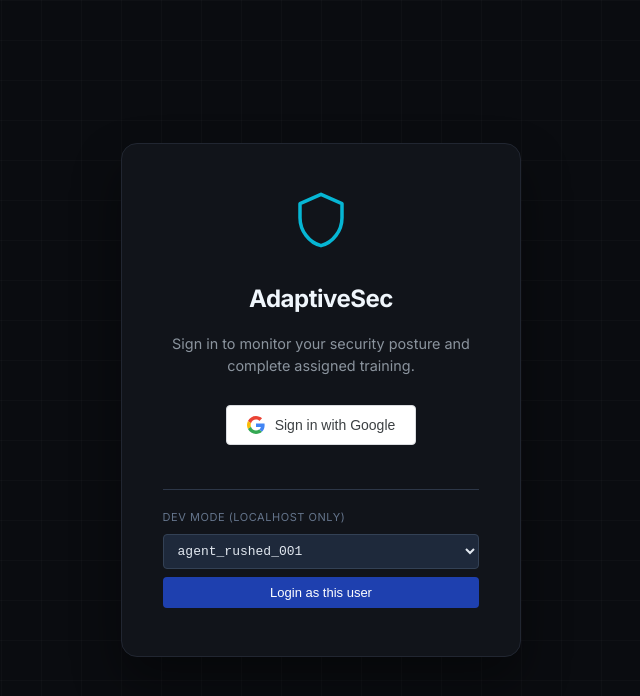
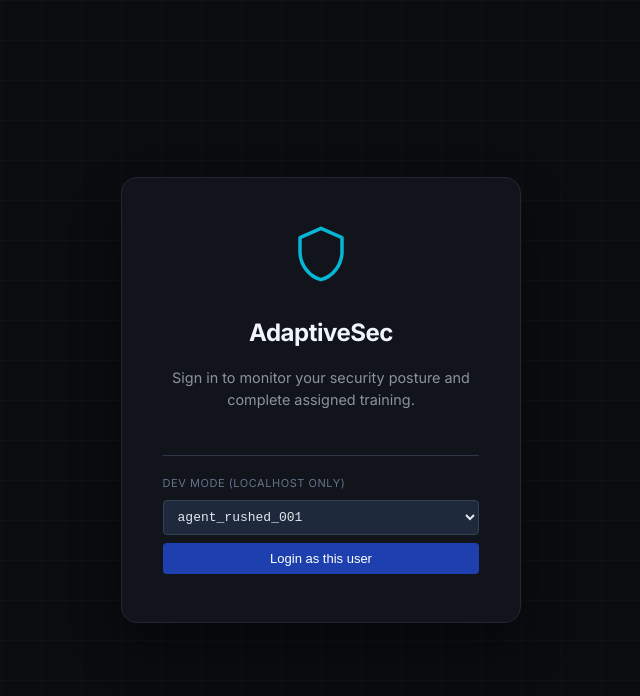
Before and after one commit to ForhaadM/AdaptiveSec, a React app in the folder frontend/: page / in a window 1280 px wide. Shown: the top 696 px of the page, without its empty margins (319-959 px from the left). Built offline with nearby package versions, Linux system fonts and the light colour scheme; the HTML template or start-up script is replaced by a standard one.

Commit message:
Removed google Login on dev test page

```diff
--- a/frontend/src/LoginPage.jsx
+++ b/frontend/src/LoginPage.jsx
@@ -102,6 +102,7 @@
                     Sign in to monitor your security posture and complete assigned training.
                 </p>
 
+                {inExtension && (
                     <div className="google-btn-wrapper">
                         <button
                             onClick={handleGoogleLogin}
@@ -131,6 +132,7 @@
                             {loading ? 'Signing in…' : 'Sign in with Google'}
                         </button>
                     </div>
+                )}
 
                 {!inExtension && (
                     <div style={{ marginTop: '24px', borderTop: '1px solid #2d3748', paddingTop: '20px' }}>
```
Lines whose indentation alone changed are shown as unchanged.
